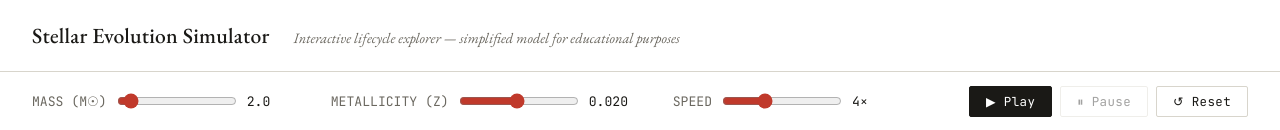
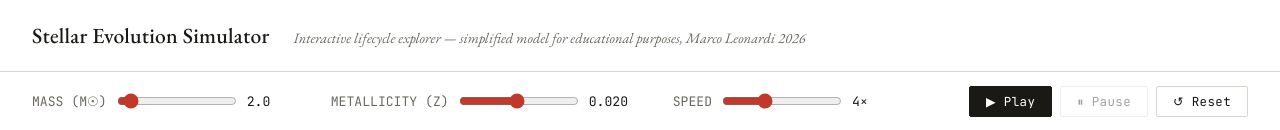
Before and after one commit to marcoleonardi97/stellarevolutionsimulator, a plain HTML site: page index.html in a window 1280 px wide. Shown: the top 130 px of the page. Drawn offline with nearby package versions, Linux system fonts and the light colour scheme.

Commit message:
Update index.html

```diff
--- a/index.html
+++ b/index.html
@@ -310,7 +310,7 @@
 
 <header>
   <h1>Stellar Evolution Simulator</h1>
-  <p>Interactive lifecycle explorer — simplified model for educational purposes</p>
+  <p>Interactive lifecycle explorer — simplified model for educational purposes, Marco Leonardi 2026</p>
 </header>
 
 <div class="main">
```
